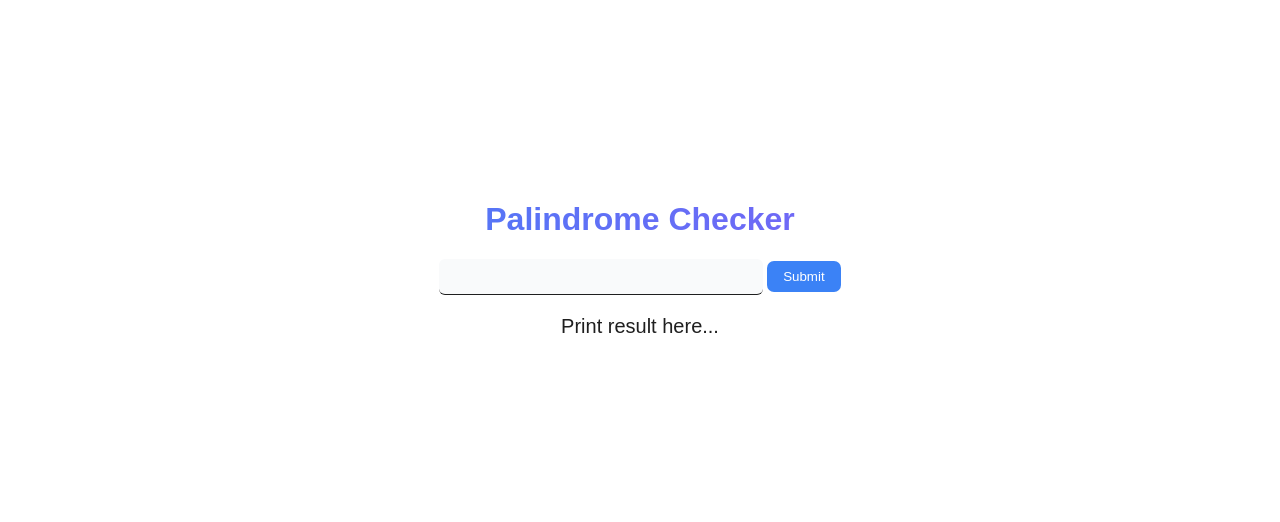
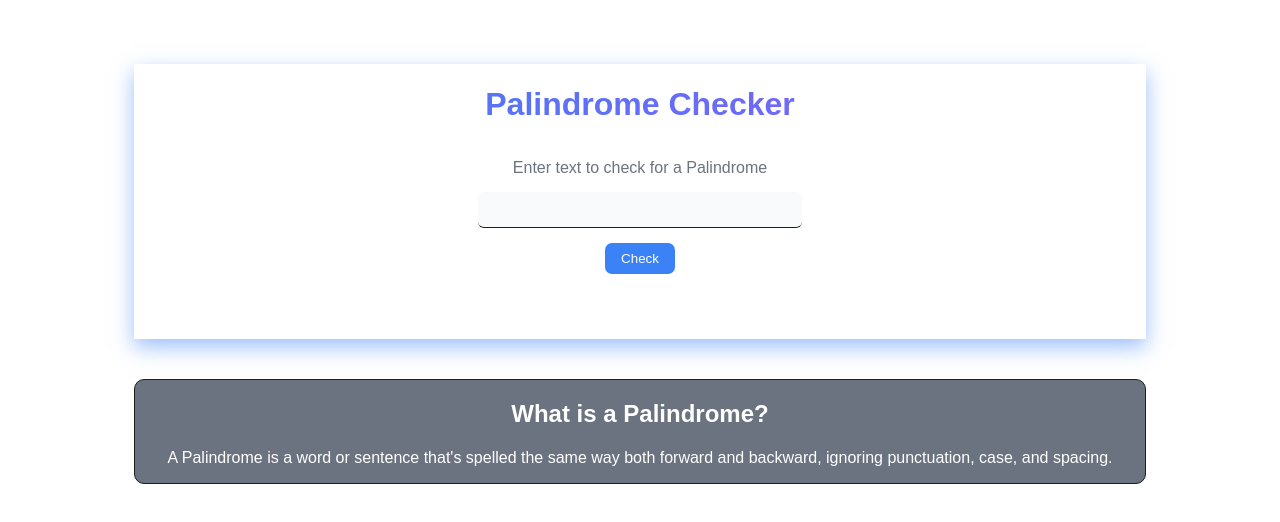
Before and after one commit to veeskeys/palindrome-project, a plain HTML site: page index.html in a window 1280 px wide. Shown: the part 134-656 px from the top of the page. Drawn offline with Linux system fonts and the light colour scheme.

Commit message:
Update index.html

```diff
--- a/index.html
+++ b/index.html
@@ -8,10 +8,18 @@
   </head>
   <body>
     <div class="container">
-    <h1>Palindrome Checker</h1>
+    <div class="input-container">
+      <h1>Palindrome Checker</h1>
+      <label>Enter text to check for a Palindrome</label>
     <input id="text-input" type="text"></input>
-    <button id="check-btn" type="submit">Submit</button>
-    <p id="result">Print result here... </p>
+    <button id="check-btn" type="submit">Check</button>
+    <p id="result"></p>
+    </div>
+
+    <div class="explainer-container">
+  <h2>What is a Palindrome?</h2>
+  <p>A Palindrome is a word or sentence that's spelled the same way both forward and backward, ignoring punctuation, case, and spacing.</p>
+  </div>
   </div>
     <script src="script.js"></script>
   </body>
```
